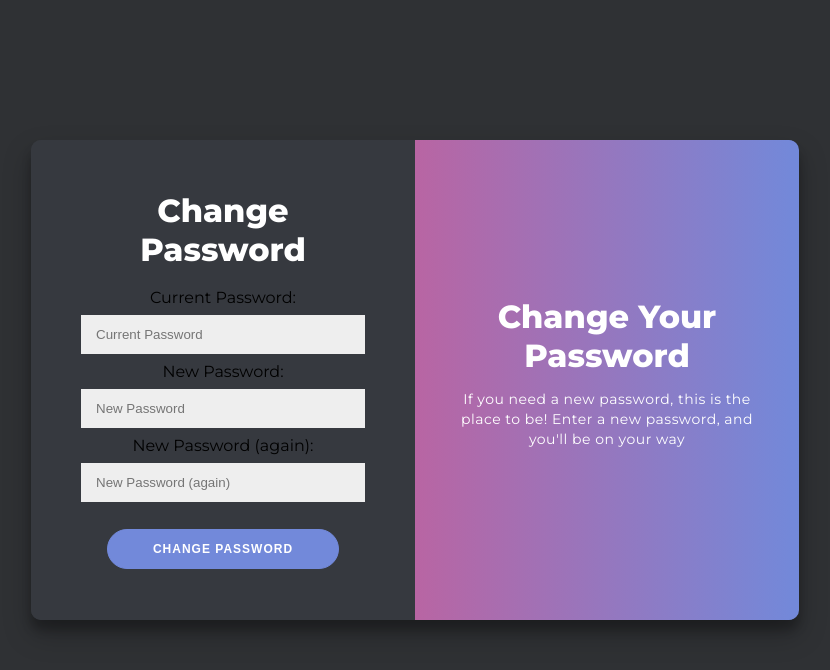
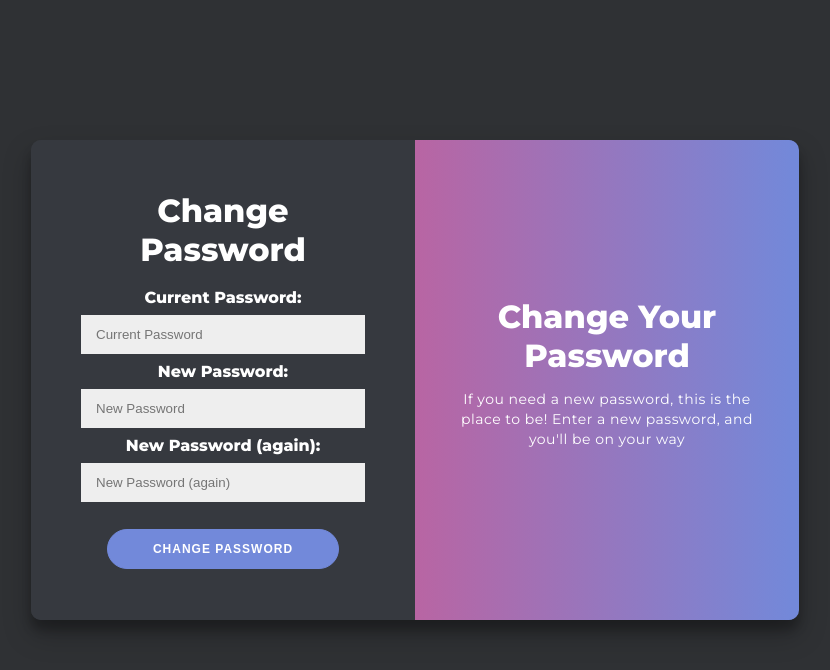
Before and after one commit to EJH2/Logs, a Django app: a page that uses django_logs/templates/socialbase.html in a window 1280 px wide. Shown: the top 670 px of the page, without its empty margins (225-1055 px from the left). Run offline with Django 3.2, Linux system fonts and the light colour scheme; the visitor is signed in with stand-in values (Sample User, id 1); parts of the project's set-up code (start-up, migrations or seed data) failed here and were passed over.

Commit message:
Tweak social.css label

```diff
--- a/django_logs/static/django_logs/css/social.css
+++ b/django_logs/static/django_logs/css/social.css
@@ -15,7 +15,7 @@ body {
     margin: -20px 0;
 }
 
-h1 {
+h1, label {
     font-weight: bold;
     margin: 0;
     color: #FFFFFF;
```
